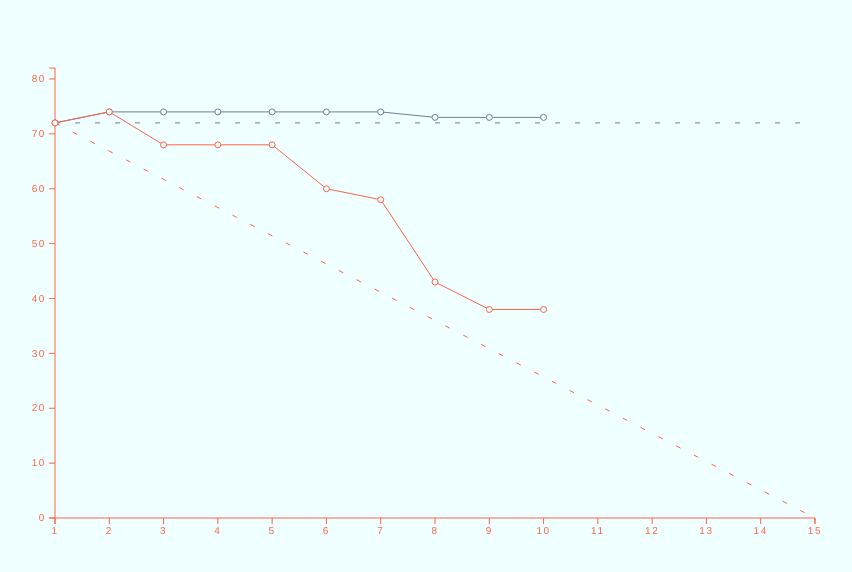
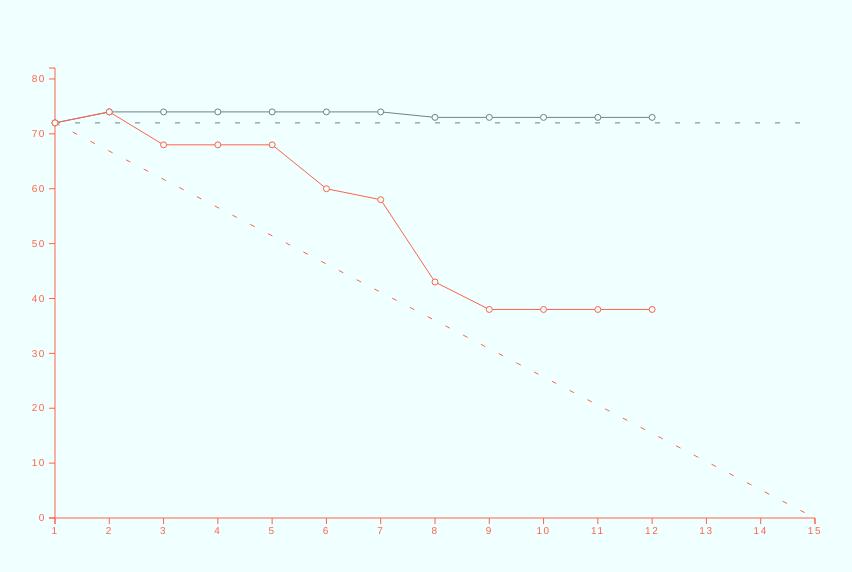
Before and after one commit to orodio/burndown, a website: page static/index.html in a window 1280 px wide. Shown: the whole page, without its empty margins (215-1067 px from the left). Drawn offline with nearby package versions, Linux system fonts and the light colour scheme.

Commit message:
Update index.html

```diff
--- a/static/index.html
+++ b/static/index.html
@@ -15,7 +15,9 @@
           { date: "Oct 21", total: 74, notStarted: 32, started: 21, testing: 5, done: 16 },
           { date: "Oct 22", total: 73, notStarted: 15, started: 22, testing: 6, done: 30 },
           { date: "Oct 23", total: 73, notStarted: 5,  started: 26, testing: 7, done: 35 },
-          { date: "Oct 24", total: 73, notStarted: 2,  started: 29, testing: 7, done: 35 }
+          { date: "Oct 24", total: 73, notStarted: 2,  started: 29, testing: 7, done: 35 },
+          { date: "Oct 25", total: 73, notStarted: 2,  started: 29, testing: 7, done: 35 },
+          { date: "Oct 26", total: 73, notStarted: 2,  started: 29, testing: 7, done: 35 }
         ]
       };
 
```
